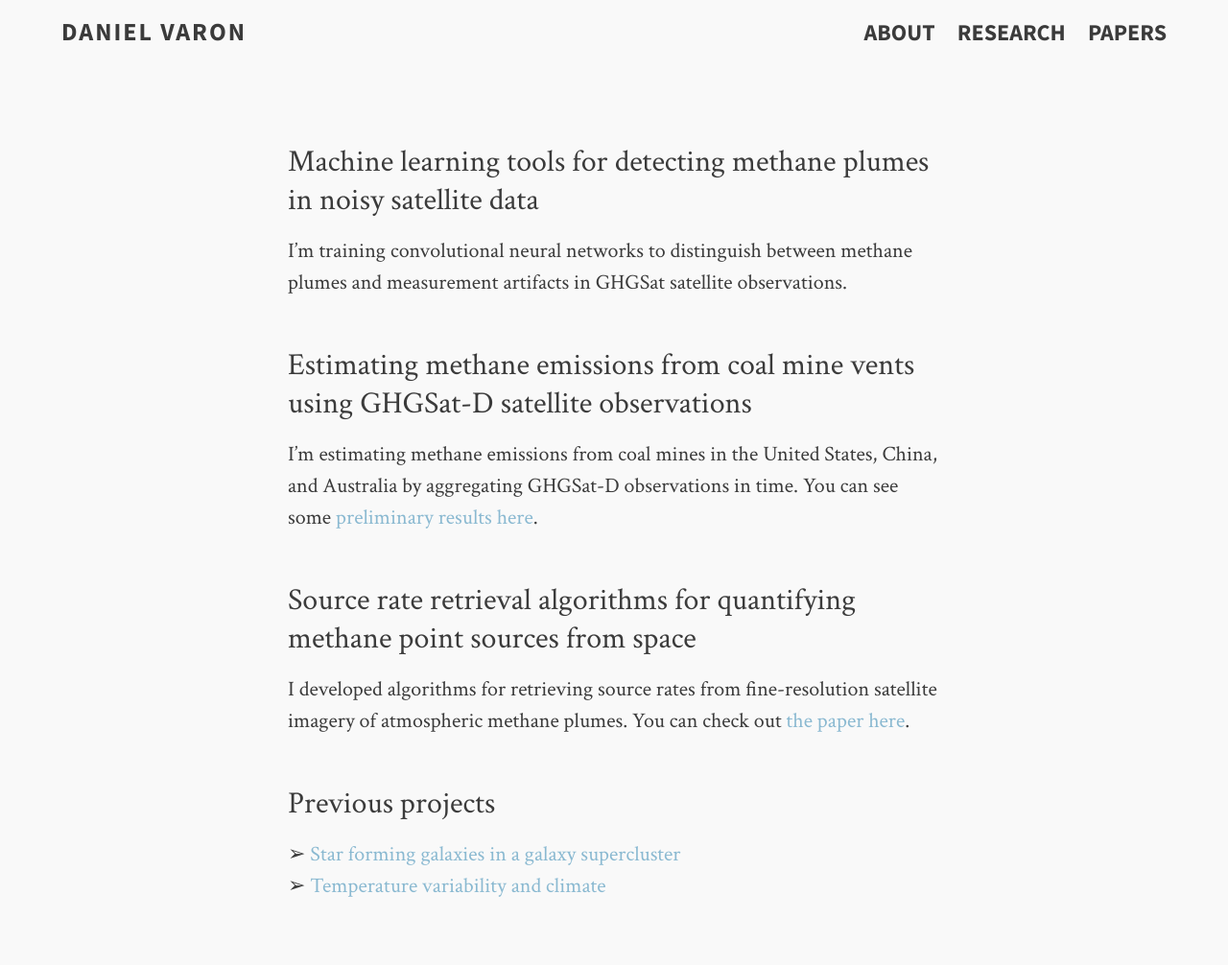
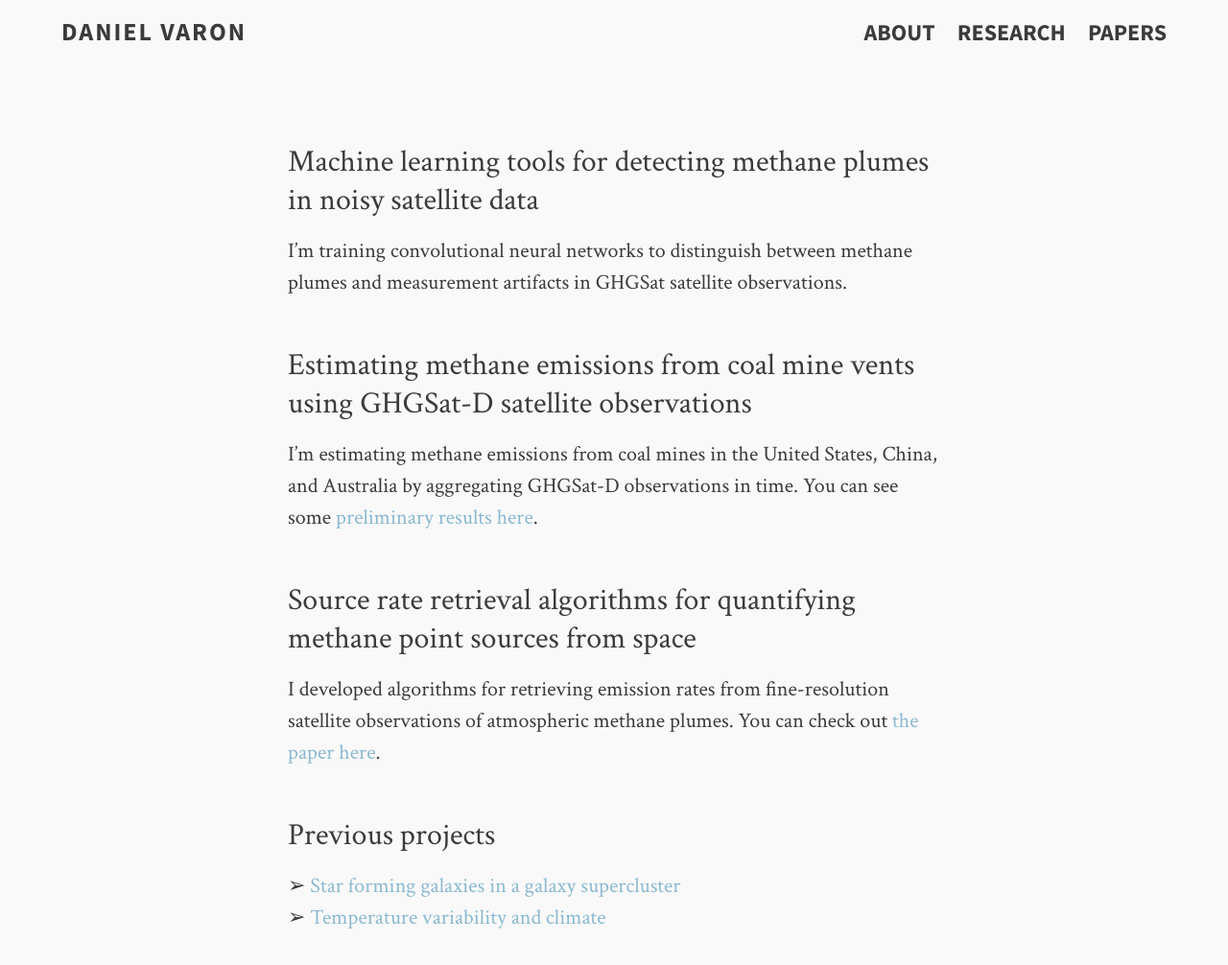
Before and after one commit to djvaron/djvaron.github.io, a Jekyll site: the page built from research.md, in a window 1280 px wide. Shown: the whole page at 96% size. Built offline with Jekyll 4.4.1, drawn with Linux system fonts in a browser that asks for light colours; before the commit the page ends 973 px from its top, so only the background shows below that.

Commit message:
edit research page

```diff
--- a/research.md
+++ b/research.md
@@ -15,7 +15,7 @@ I'm estimating methane emissions from coal mines in the United States, China, an
 
 ### Source rate retrieval algorithms for quantifying methane point sources from space
 
-I developed algorithms for retrieving source rates from fine-resolution satellite imagery of atmospheric methane plumes. You can check out [the paper here](https://doi.org/10.5194/amt-11-5673-2018).
+I developed algorithms for retrieving emission rates from fine-resolution satellite observations of atmospheric methane plumes. You can check out [the paper here](https://doi.org/10.5194/amt-11-5673-2018).
 
 ### Previous projects
 
```
